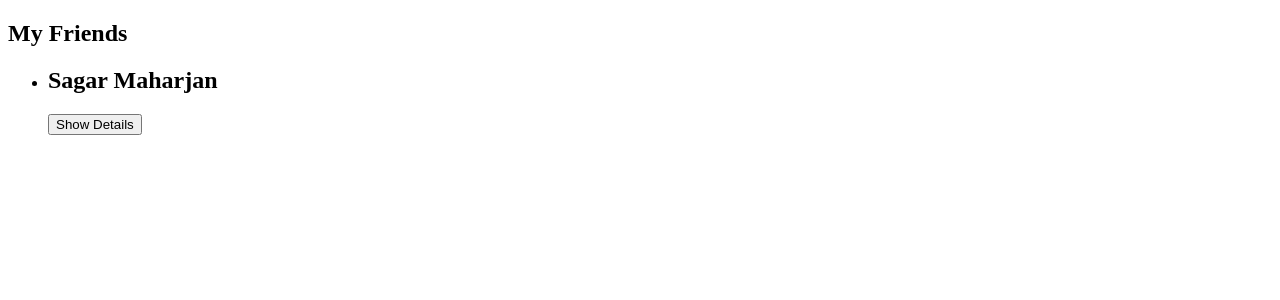
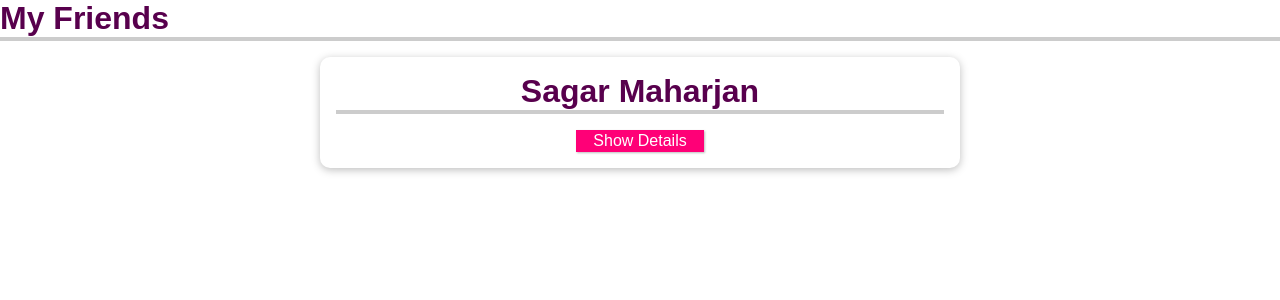
Before and after one commit to sagarmhrjn/vue-walkthrough, a Vue app: page / in a window 1280 px wide. Shown: the top 300 px of the page. Built offline with nearby package versions, Linux system fonts and the light colour scheme.

Commit message:
adding styling

```diff
--- a/src/App.vue
+++ b/src/App.vue
@@ -27,3 +27,61 @@
   computed: {},
 };
 </script>
+
+<style>
+* {
+  box-sizing: border-box;
+}
+html {
+  font-family: "Jost", sans-serif;
+}
+body {
+  margin: 0;
+}
+header {
+  box-shadow: 0 2px 8px rgba(0, 0, 0, 0.26);
+  margin: 3rem auto;
+  border-radius: 10px;
+  padding: 1rem;
+  background-color: #58004d;
+  color: white;
+  text-align: center;
+  width: 90%;
+  max-width: 40rem;
+}
+#app ul {
+  margin: 0;
+  padding: 0;
+  list-style: none;
+}
+#app li {
+  box-shadow: 0 2px 8px rgba(0, 0, 0, 0.26);
+  margin: 1rem auto;
+  border-radius: 10px;
+  padding: 1rem;
+  text-align: center;
+  width: 90%;
+  max-width: 40rem;
+}
+#app h2 {
+  font-size: 2rem;
+  border-bottom: 4px solid #ccc;
+  color: #58004d;
+  margin: 0 0 1rem 0;
+}
+#app button {
+  font: inherit;
+  cursor: pointer;
+  border: 1px solid #ff0077;
+  background-color: #ff0077;
+  color: white;
+  padding: 0.05rem 1rem;
+  box-shadow: 1px 1px 2px rgba(0, 0, 0, 0.26);
+}
+#app button:hover,
+#app button:active {
+  background-color: #ec3169;
+  border-color: #ec3169;
+  box-shadow: 1px 1px 4px rgba(0, 0, 0, 0.26);
+}
+</style>
```
